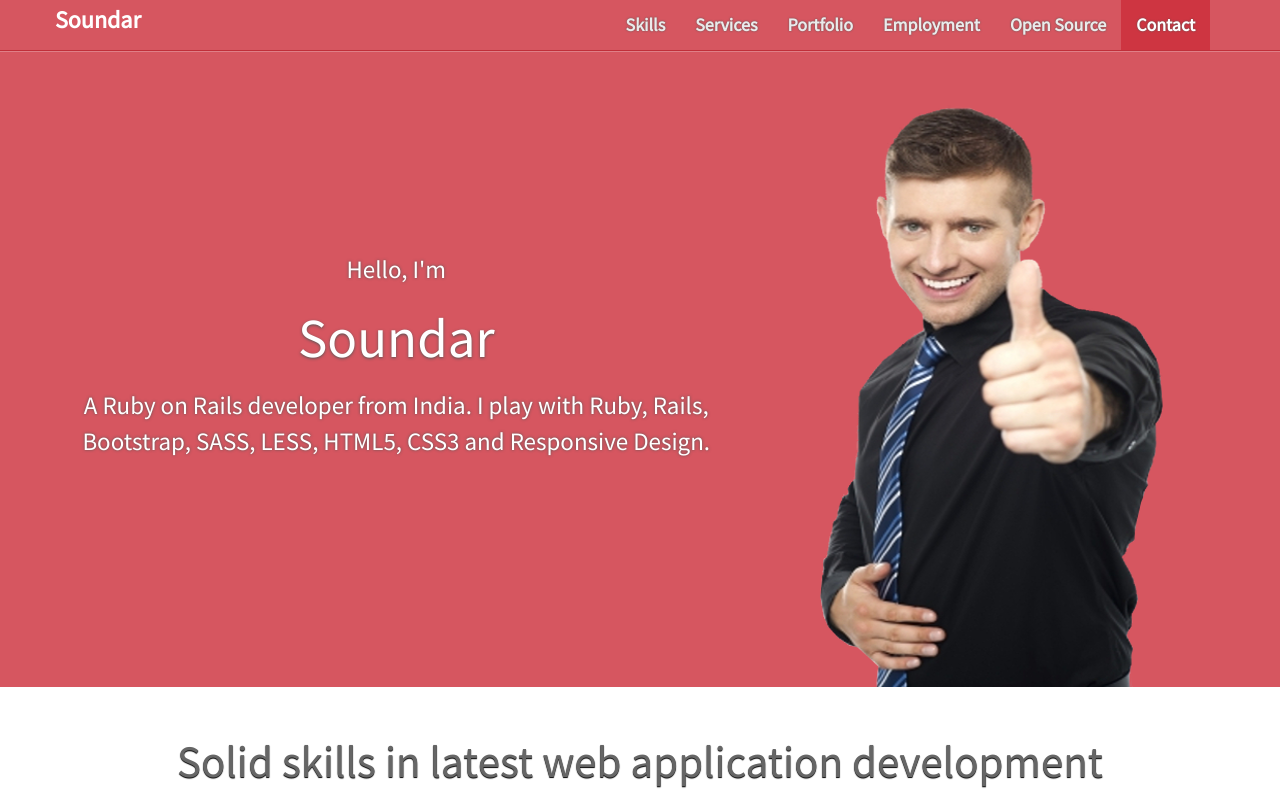
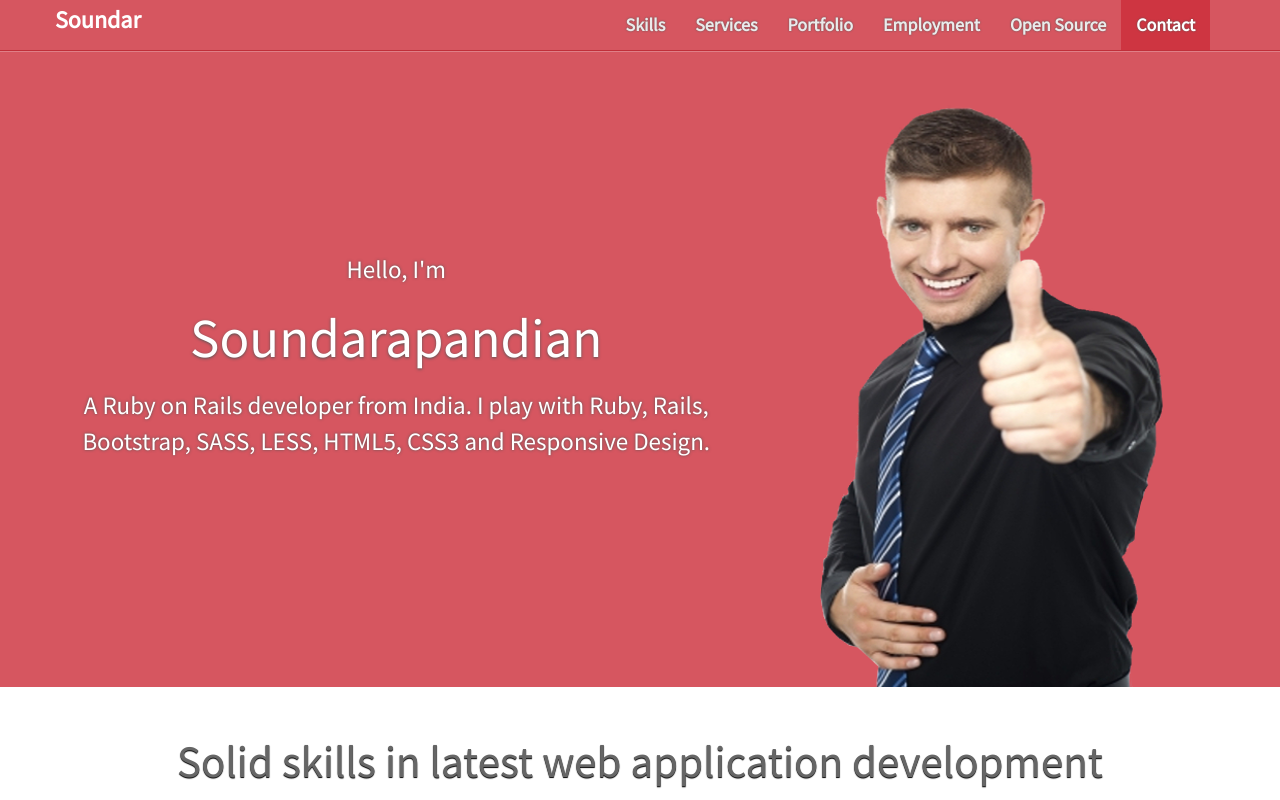
Before and after one commit to soundarapandian/soundarapandian.github.io, a plain HTML site: page index.html in a window 1280 px wide. Shown: the top 800 px of the page. Drawn offline with Linux system fonts and the light colour scheme.

Commit message:
Change Soundar to Soundarapadian

```diff
--- a/index.html
+++ b/index.html
@@ -60,7 +60,7 @@
         <div class="row">
           <div class="col-sm-7 text-center hero-description invisible">
             <p>Hello, I'm</p>
-            <h1>Soundar</h1>
+            <h1>Soundarapandian</h1>
             <p>
               A Ruby on Rails developer from India. I play with Ruby, Rails, Bootstrap, SASS,
               LESS, HTML5, CSS3 and Responsive Design.
```
